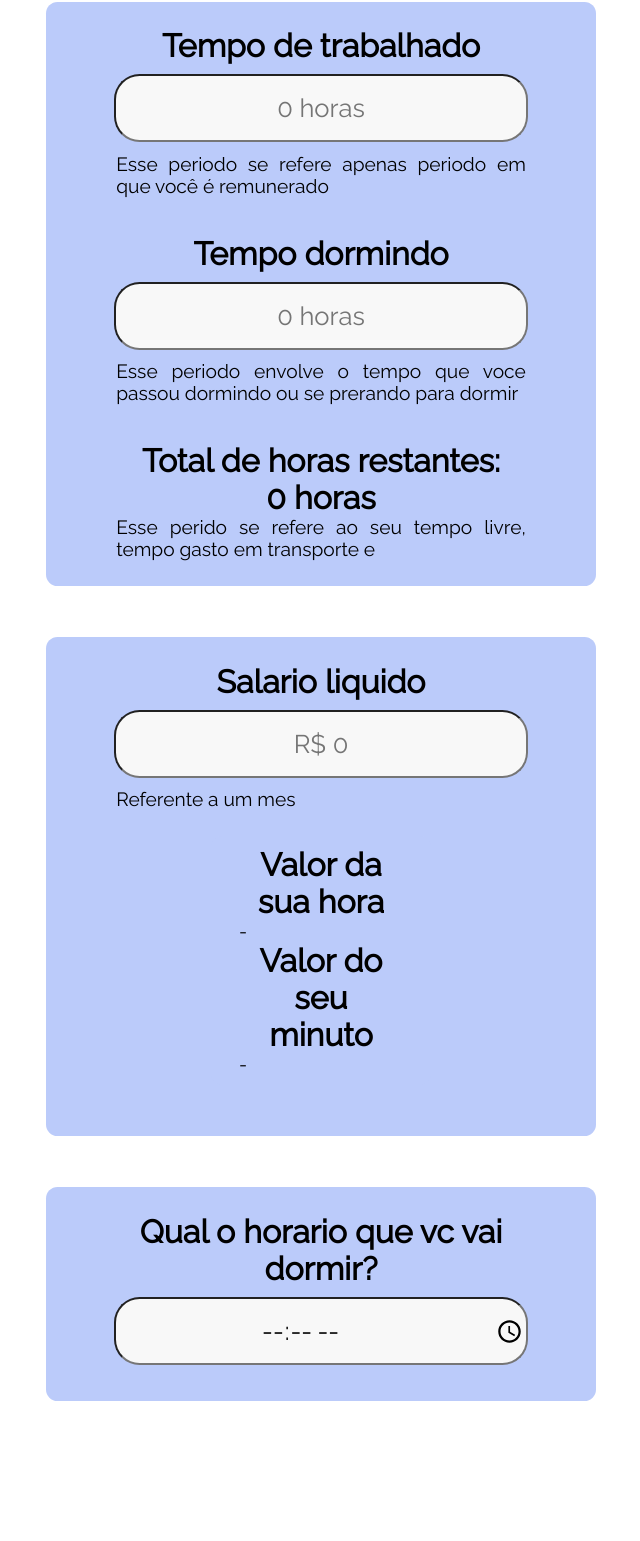
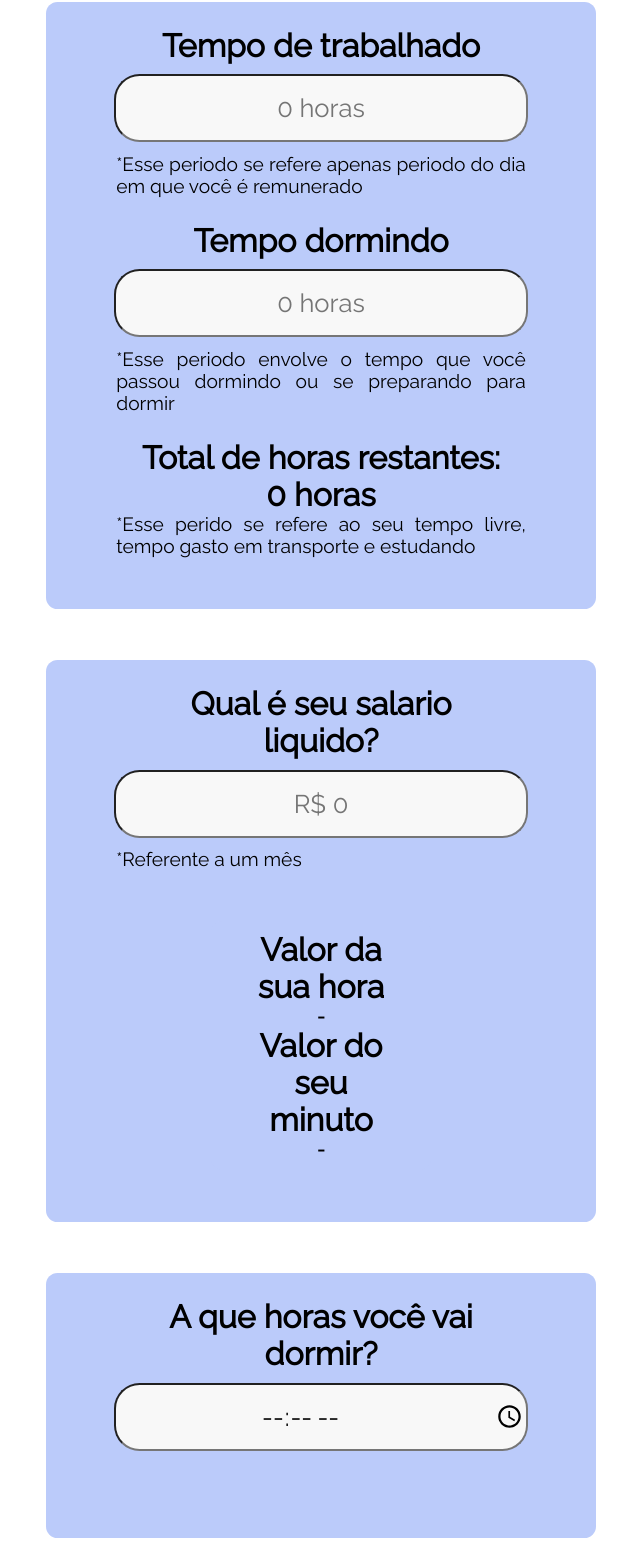
Before and after one commit to Aleksej-Kozla/aprendizes-projeto-sono-JS, a plain HTML site: page index.html in a window 1280 px wide. Shown: the part 104-1645 px from the top of the page, without its empty margins (319-959 px from the left). Before the commit the page ends 1531 px from the top, so only its background shows below. Drawn offline with Linux system fonts and the light colour scheme.

Commit message:
Att do texto

```diff
--- a/index.html
+++ b/index.html
@@ -18,36 +18,30 @@
     <section>
         <h2>Tempo de trabalhado</h2>
         <input type="text" placeholder='0 horas' id='trabalho' onchange='tempo()'>
-        <p>Esse periodo se refere apenas periodo em que você é remunerado</p>
-
-        <br>
-        <br>
+        <p>*Esse periodo se refere apenas periodo do dia em que você é remunerado</p>
 
         <h2>Tempo dormindo</h2>
         <input type="text" placeholder='0 horas' id='dormir' onchange='tempo()'>
-        <p>Esse periodo envolve o tempo que voce passou dormindo ou se prerando para dormir</p>
-
-        <br>
-        <br>
+        <p>*Esse periodo envolve o tempo que você passou dormindo ou se preparando para dormir</p>
 
         <h2 id='resto'>Total de horas restantes: 0 horas</h2>
-        <p>Esse perido se refere ao seu tempo livre, tempo gasto em transporte e </p>
+        <p>*Esse perido se refere ao seu tempo livre, tempo gasto em transporte e estudando</p>
     </section>
 
     <section>
-        <h2>Salario liquido</h2>
+        <h2>Qual é seu salario liquido?</h2>
         <input type="text" id="salario" placeholder="R$ 0" onchange="dinheiro()">
-        <p>Referente a um mes</p>
+        <p>*Referente a um mês</p>
         <section>
             <h2>Valor da sua hora</h2>
-            <p id="hora">-</p>
+            <h3 id="hora">-</h3>
             <h2>Valor do seu minuto</h2>
-            <p id="minuto">-</p>
+            <h3 id="minuto">-</h3>
         </section>
     </section>
 
     <section>
-        <h2>Qual o horario que vc vai dormir?</h2>
+        <h2>A que horas você vai dormir?</h2>
         <input type="time" id="dormiu" onchange="dormir()">
         <p id="acordou"></p>
         <p id="recomendacao"></p>
--- a/mobile.css
+++ b/mobile.css
@@ -50,6 +50,7 @@ p{
     font-size: 4vw;
     width: 80%;
     text-align: justify;
+    margin-bottom: 5%
 }
 
 .hora, .minuto{
```
